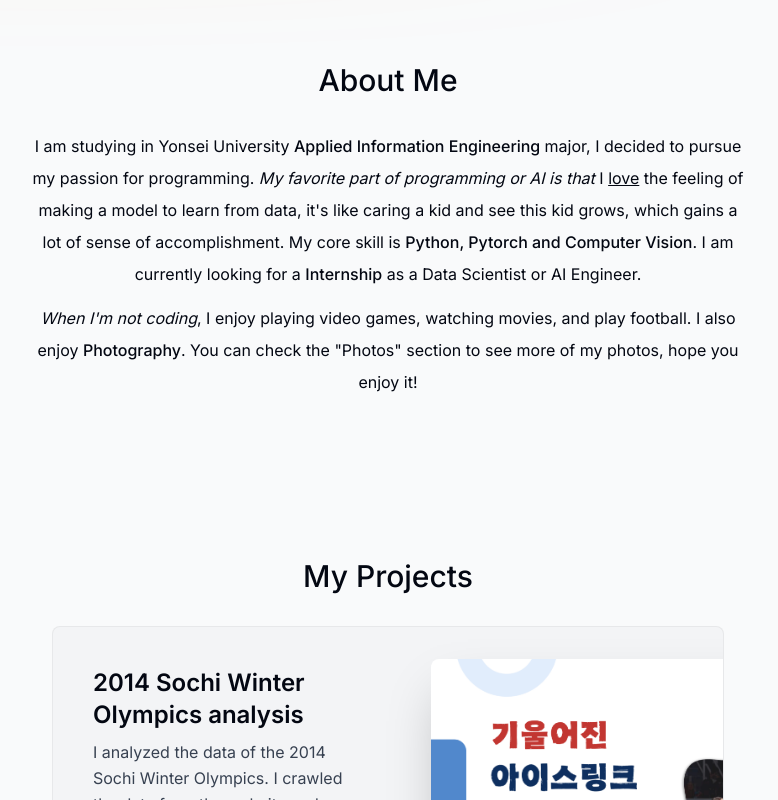
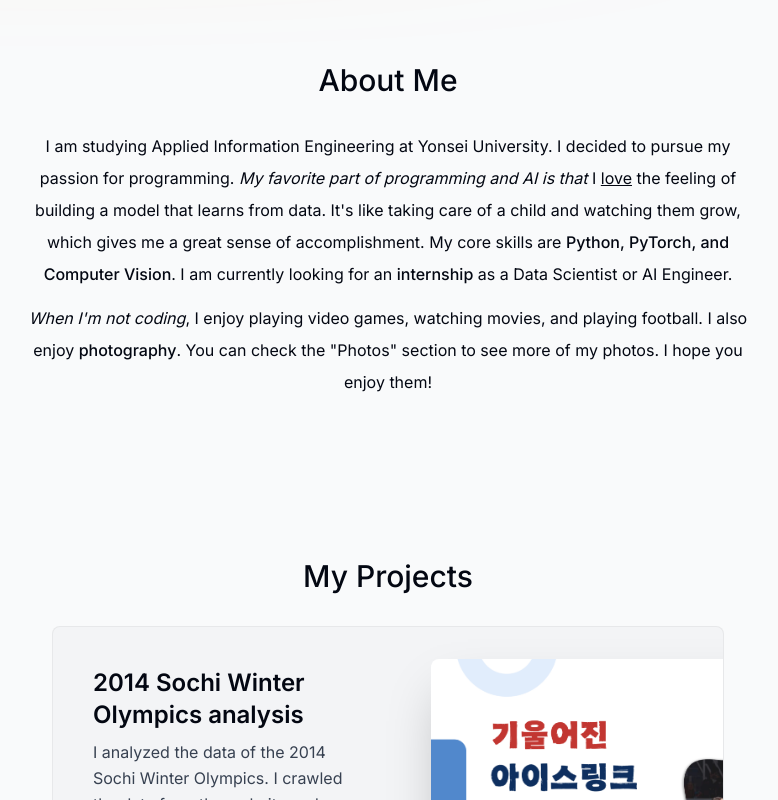
Before and after one commit to jiucai233/portfolio-website, a Next.js app: page / in a window 1280 px wide. Shown: the part 860-1660 px from the top of the page, without its empty margins (252-1030 px from the left). Built offline with nearby package versions, Linux system fonts and the light colour scheme.

Commit message:
改了点语法，hh

```diff
--- a/components/about.tsx
+++ b/components/about.tsx
@@ -19,26 +19,21 @@ export default function About() {
     >
       <SectionHeading>About me</SectionHeading>
       <p className="mb-3">
-        I am studying in Yonsei University{" "}
-        <span className="font-medium">Applied Information Engineering </span>major,
-        I decided to pursue my passion for programming.{" "}
-        <span className="italic">My favorite part of programming or AI is that </span>
-        I <span className="underline">love</span> the feeling of making a model to learn
-        from data, it's like caring a kid and see this kid grows, which gains a lot of sense
-         of accomplishment. My core skill
-        is{" "}
+        I am studying Applied Information Engineering at Yonsei University. I decided to pursue my passion for programming.{" "}
+        <span className="italic">My favorite part of programming and AI is that </span>
+        I <span className="underline">love</span> the feeling of building a model that learns from data. It's like taking care of a child and watching them grow, which gives me a great sense of accomplishment. My core skills are{" "}
         <span className="font-medium">
-          Python, Pytorch and Computer Vision
+          Python, PyTorch, and Computer Vision
         </span>
-        .  I am currently looking for a{" "}
-        <span className="font-medium">Internship</span> as a Data Scientist or AI Engineer.
+        . I am currently looking for an{" "}
+        <span className="font-medium">internship</span> as a Data Scientist or AI Engineer.
       </p>
 
       <p>
         <span className="italic">When I'm not coding</span>, I enjoy playing
-        video games, watching movies, and play football. I also enjoy{" "}
-        <span className="font-medium">Photography</span>. You can check the "Photos"
-        section to see more of my photos, hope you enjoy it!
+        video games, watching movies, and playing football. I also enjoy{" "}
+        <span className="font-medium">photography</span>. You can check the "Photos"
+        section to see more of my photos. I hope you enjoy them!
       </p>
     </motion.section>
   );
--- a/components/footer.tsx
+++ b/components/footer.tsx
@@ -7,9 +7,9 @@ export default function Footer() {
         &copy; 申英君 SHEN YINGJUN. All rights reserved.
       </small>
       <p className="text-xs">
-        <span className="font-semibold">About this website:</span> built with
+        <span className="font-semibold">About this website:</span> Built with
         React & Next.js (App Router & Server Actions), TypeScript, Tailwind CSS,
-        Framer Motion, React Email & Resend, Vercel hosting.
+        Framer Motion, React Email & Resend, and Vercel hosting.
       </p>
     </footer>
   );
```
Also changed, not shown: app/blogs/Life/SomethingAbtMyself/index.md (+8 -8 lines).
